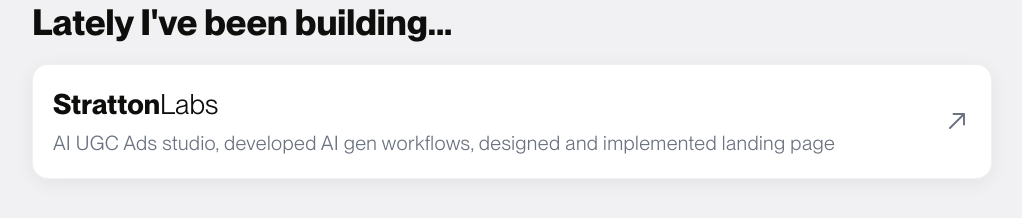
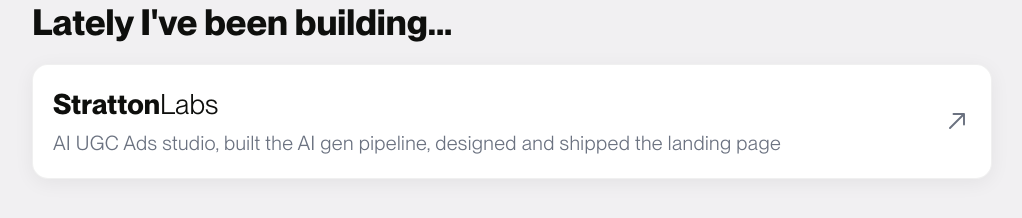
Before and after one commit to elwinhe/portfoliowebsite, a React (Vite) app: page / in a window 1280 px wide. Shown: the part 3220-3438 px from the top of the page, without its empty margins (128-1150 px from the left). Built offline with nearby package versions, Linux system fonts and the light colour scheme.

Commit message:
updated blurb

```diff
--- a/src/pages/Home.jsx
+++ b/src/pages/Home.jsx
@@ -306,7 +306,7 @@
         <RecentProjectCard
           title={<>Stratton<span className="recent-project-title-light">Labs</span></>}
           ariaLabel="StrattonLabs (opens in new tab)"
-          subtitle="AI UGC Ads studio, developed AI gen workflows, designed and implemented landing page"
+          subtitle="AI UGC Ads studio, built the AI gen pipeline, designed and shipped the landing page"
           href="https://vyreal-sparkle-studio.lovable.app/"
         />
       </section>
```
